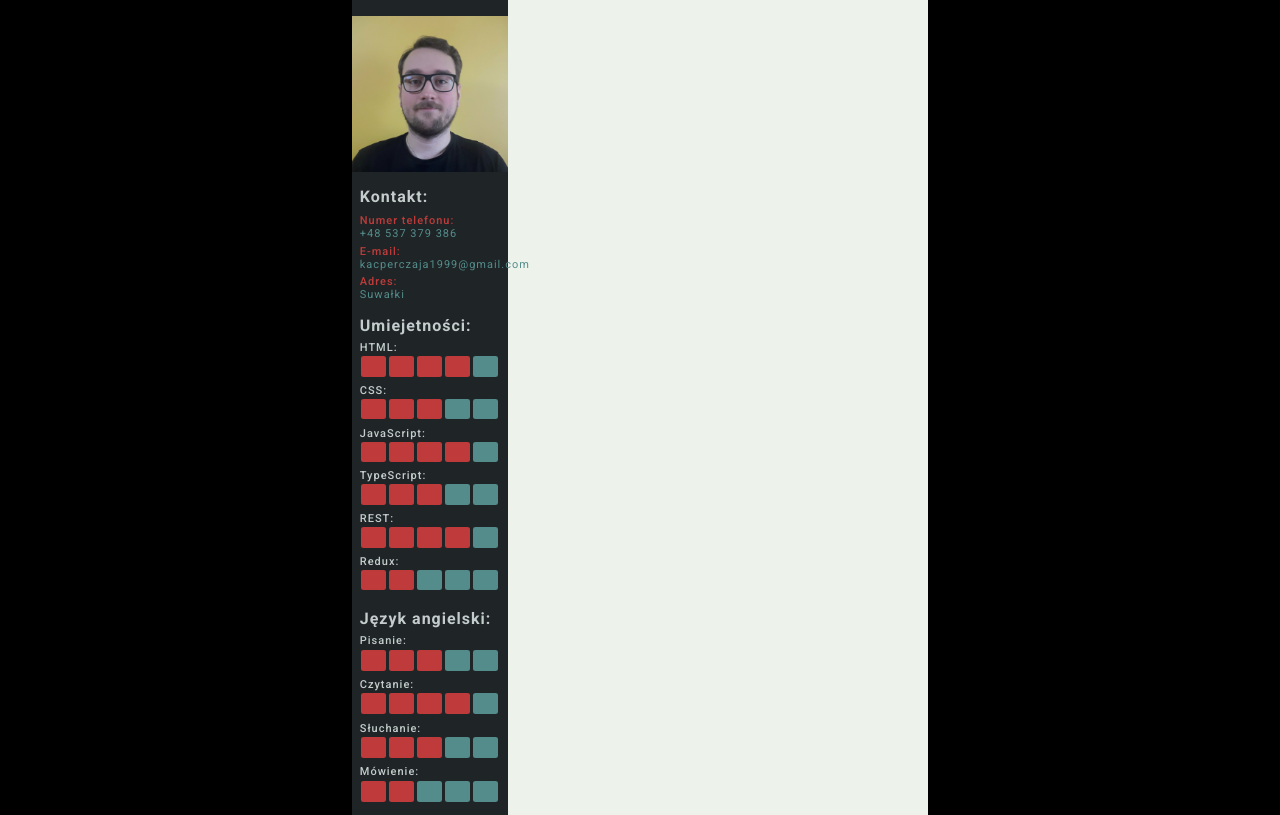
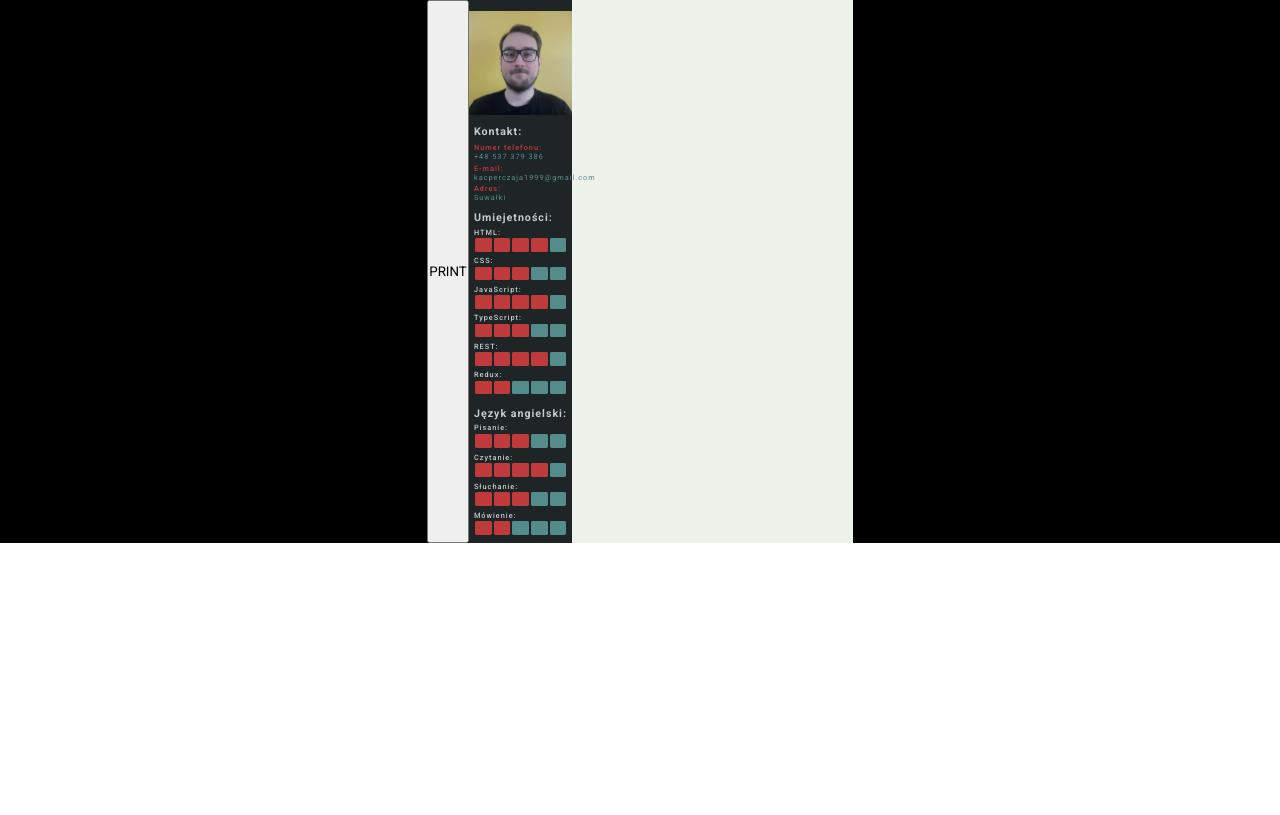
Before and after one commit to Jutrzenka/Curriculum-vitae, a React (Create React App) app: page / in a window 1280 px wide. Built offline with nearby package versions, Linux system fonts and the light colour scheme.

Commit message:
Print button is added

```diff
--- a/package.json
+++ b/package.json
@@ -13,6 +13,7 @@
     "react": "^18.1.0",
     "react-dom": "^18.1.0",
     "react-scripts": "5.0.1",
+    "react-to-print": "^2.14.7",
     "typescript": "^4.6.4",
     "web-vitals": "^2.1.4"
   },
--- a/src/App.tsx
+++ b/src/App.tsx
@@ -1,15 +1,38 @@
-import React, {useState} from 'react';
+import React, {useRef, useState} from 'react';
+import { useReactToPrint } from 'react-to-print';
 import {LeftSection} from "./components/LeftSection/LeftSection";
 
 import "./_App.css";
 
 export const App = () => {
-    const [width, setWidth] = useState(45);
+    const [width, setWidth] = useState(30);
+    const [fontSize, setFontSize] = useState(width/4.5);
+    const componentRef = useRef<any>(null);
+
+    const print = (
+        <div style = {{  display : "none"}}>
+            <div className={"CV"} ref={componentRef}>
+                <div className={"Document"}>
+                    <LeftSection/>
+                </div>
+            </div>
+        </div>
+    )
+
+    const handlePrint = useReactToPrint({
+        content: () => componentRef.current,
+        onAfterPrint: () => {setWidth(60); setFontSize(60/4.5)}
+    });
+
     return (
-    <div className="App" style={{fontSize: `${width/4.5}px`}}>
+    <div className="App">
+        <button onClick={handlePrint}>PRINT</button>
         <div className={"CV"} style={{width: `${width}%`}}>
-            <LeftSection/>
+            <div className={"Document"} style={{fontSize: `${fontSize}px`}}>
+                <LeftSection/>
+            </div>
         </div>
+        {print}
     </div>
   );
 }
--- a/src/_App.css
+++ b/src/_App.css
@@ -4,7 +4,14 @@
     justify-content: center;
 }
 
+.Document {
+    aspect-ratio: 10000/14142;
+    height: 100%;
+    font-size: calc(50px/4.5);
+}
+
 .CV {
+    width: 100%;
     aspect-ratio: 10000/14142;
     background-color: var(--background-color);
 }
```
